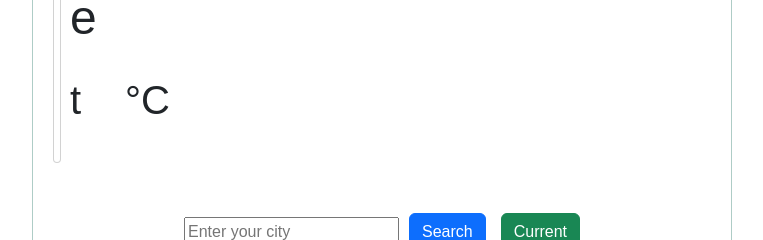
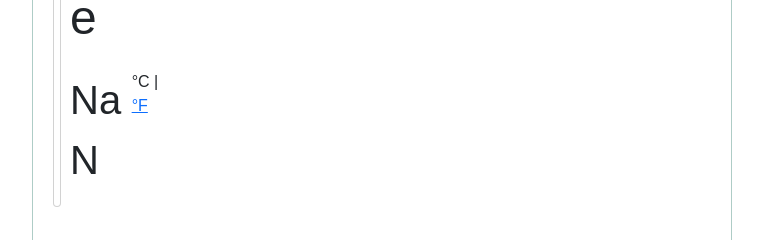
Before and after one commit to orchid-cloud/weather-app-react, a React (Create React App) app: page / in a window 1280 px wide. Shown: the part 883-1123 px from the top of the page, without its empty margins (258-1021 px from the left). Built offline with nearby package versions, Linux system fonts and the light colour scheme.

Commit message:
conversion to fahrenhet added

```diff
--- a/src/Header.js
+++ b/src/Header.js
@@ -1,4 +1,5 @@
 import React from "react";
+import WeatherConvert from "./WeatherConvert";
 
 import "./Header.css";
 
@@ -49,8 +50,9 @@ export default function Header({
             <p className="card-text">{city}</p>
             <p className="description">{desc}</p>
             <div className="temperature-box">
-              <p className="temperature">{temp}</p>
-              <span className="units">°C</span>
+              {/* <p className="temperature">{temp}</p> */}
+              {/* <span className="units">°C</span> */}
+              <WeatherConvert celsius={Math.round(temp)} />
             </div>
           </div>
         </div>
--- a/src/Search.js
+++ b/src/Search.js
@@ -2,6 +2,7 @@ import React, { Fragment, useState } from "react";
 import axios from "axios";
 
 import "./Search.css";
+import WeatherConvert from "./WeatherConvert";
 
 export default function Search() {
   const [city, setCity] = useState(null);
@@ -44,7 +45,8 @@ export default function Search() {
       <ul className="list">
         {city && (
           <Fragment>
-            <li>temperature: {Math.round(temperature)} C</li>
+            <WeatherConvert celsius={Math.round(temperature)} />
+
             <li>description: {description}</li>
             <li>humidity: {humidity} %</li>
             <li>wind: {wind} km/h</li>
--- /dev/null
+++ b/src/WeatherConvert.css
@@ -0,0 +1,12 @@
+.WeatherConvert {
+  display: flex;
+}
+
+.WeatherConvert .temp {
+  min-width: 55px;
+  font-size: 40px;
+}
+
+.WeatherConvert .temp-descr {
+  text-align: top;
+}
--- /dev/null
+++ b/src/WeatherConvert.js
@@ -0,0 +1,41 @@
+import React, { useState } from "react";
+import "./WeatherConvert.css";
+
+export default function WeatherConvert(props) {
+  const [unit, setUnit] = useState("celsius");
+  function convertToFahrenheit(event) {
+    event.preventDefault();
+    setUnit("fahrenheit");
+  }
+
+  function convertToCelsius(event) {
+    event.preventDefault();
+    setUnit("celsius");
+  }
+  if (unit === "celsius") {
+    return (
+      <div className="WeatherConvert">
+        <span className="temp"> {Math.round(props.celsius)}</span>{" "}
+        <span className="temp-descr">
+          <span>°C</span> |{" "}
+          <a href="/" onClick={convertToFahrenheit}>
+            °F
+          </a>
+        </span>
+      </div>
+    );
+  } else {
+    let fahrenheit = (props.celsius * 9) / 5 + 32;
+    return (
+      <div className="WeatherConvert">
+        <span>
+          {Math.round(fahrenheit)}{" "}
+          <a href="/" onClick={convertToCelsius}>
+            °C
+          </a>{" "}
+          | °F
+        </span>
+      </div>
+    );
+  }
+}
```
